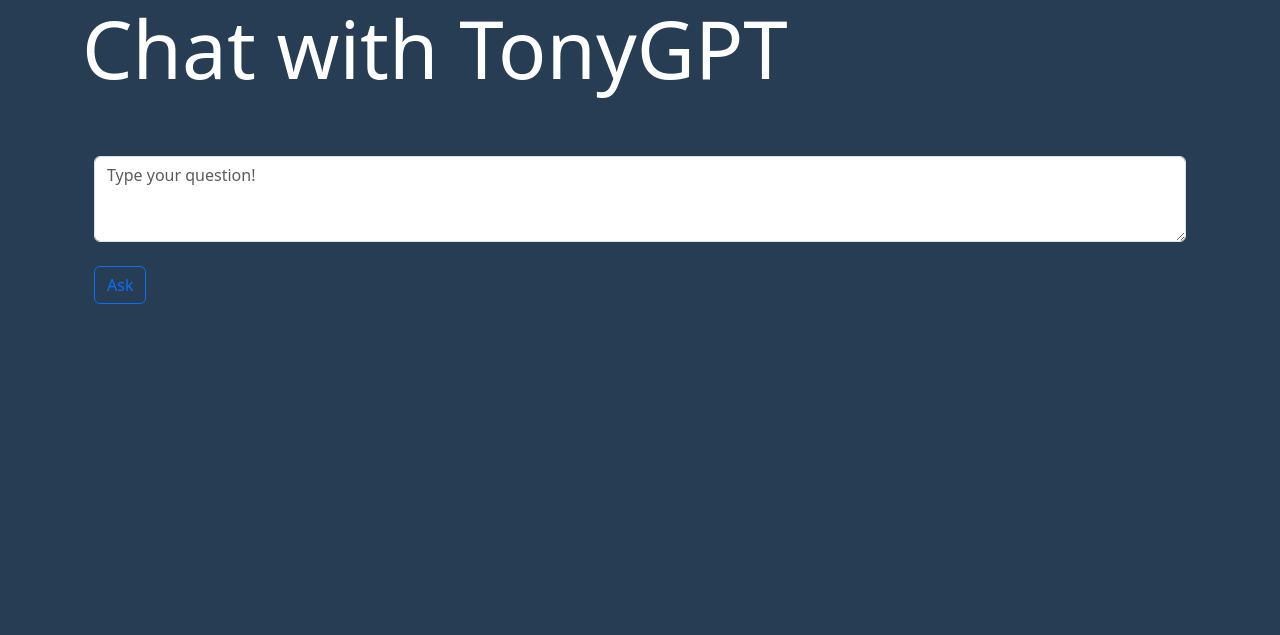
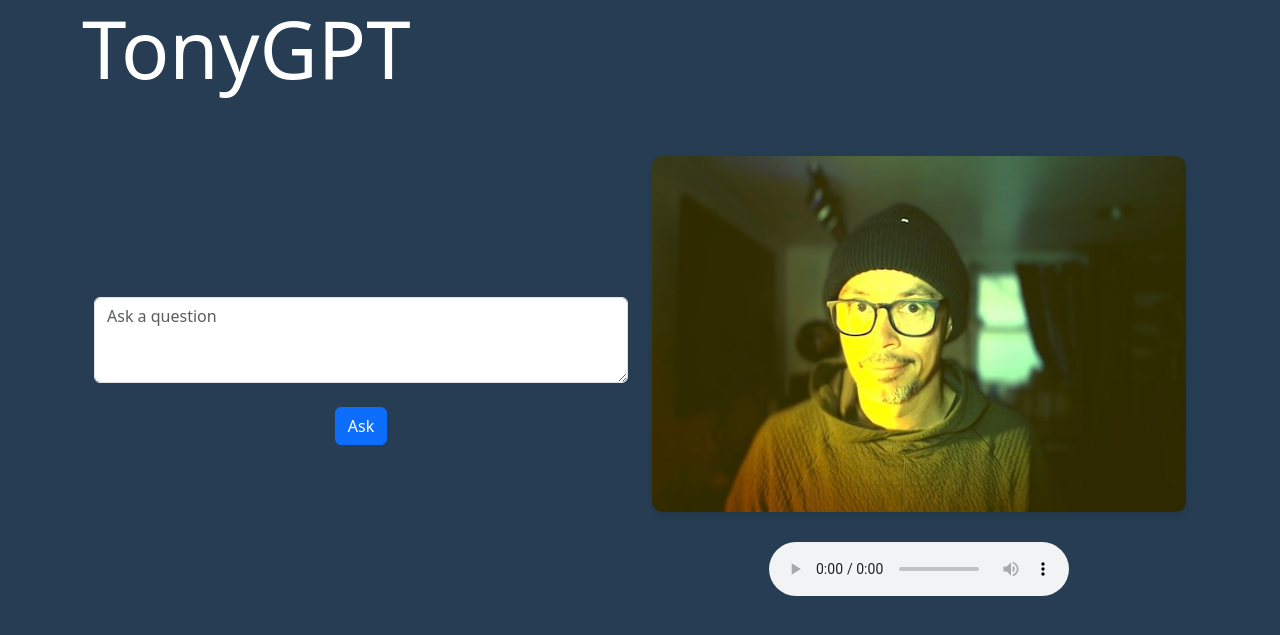
Before and after one commit to khalua/zoltar, a Flask app: page / in a window 1280 px wide. Shown: the top 635 px of the page. Run offline with Flask 3, Linux system fonts and the light colour scheme; some libraries are stand-ins or nearby versions.

Commit message:
rearranged the UI, changed the default route to home

```diff
--- a/app.py
+++ b/app.py
@@ -80,7 +80,7 @@ def submit():
     )
     response.stream_to_file(speech_file_path)
 
-    return render_template('response.html', audio_file=audio_file, unique_id=unique_id)
+    return render_template('index.html', audio_file=audio_file, unique_id=unique_id)
 
 @app.route('/response_audio')
 def response_audio():
--- a/templates/index.html
+++ b/templates/index.html
@@ -1,24 +1,90 @@
 <!-- templates/index.html -->
 {% extends "base.html" %}
 
-{% block title %}Tony GPT{% endblock %}
+{% block title %}TonyGPT{% endblock %}
 
 {% block content %}
 
-<h1 class="display-1">Chat with TonyGPT</h1>
+    <h1 class="display-1">TonyGPT</h1>
 
-<div class="container-fluid">
+    <div class="container text-center">
+        <div class="row align-items-center">
+            <div class="col-md-6 col-sm-12">
                     <div class="mb-3">
                         <form action="/submit" method="post">
-            <textarea type="text" class="form-control" rows="3" name="user_input" placeholder="Type your question!" required></textarea>
+                            <textarea type="text" class="form-control" rows="3" name="user_input" placeholder="Ask a question" required></textarea>
                             <br>
-            <button type="submit" class="btn btn-outline-primary" id="submit-btn">
+                            <button type="submit" class="btn btn-primary" id="submit-btn">
                                 Ask
                             <span class="spinner-border spinner-border-sm d-none" role="status" aria-hidden="true" id="spinner"></span>
                             </button>
                         </form>
                     </div>
             </div>
+
+            <div class="col-md-6 col-sm-12">
+                <img id="dummy" src="{{ url_for('static', filename='tonys/tony0.jpg') }}" alt="Ventriloquist Dummy" class="img-fluid">
+
+                <!-- Audio Player -->
+                <audio id="speech" controls autoplay onplay="animateMouth()" onended="stopMouthAnimation()">
+                    <source src="{{ url_for('static', filename='response.mp3') }}?{{ unique_id }}" type="audio/mpeg">
+                    Your browser does not support the audio element.
+                </audio>
+            </div>
+        </div>
+    </div>
+
+
+
+
+    <!-- JavaScript for Animation -->
+    <script src="https://cdnjs.cloudflare.com/ajax/libs/gsap/3.6.0/gsap.min.js"></script>
+
+    <script>
+
+        let speechElement = document.getElementById('speech');
+
+        let mouthImages = [
+            "{{ url_for('static', filename='tonys/tony1.jpg') }}",
+            "{{ url_for('static', filename='tonys/tony2.jpg') }}",
+            "{{ url_for('static', filename='tonys/tony3.jpg') }}",
+            "{{ url_for('static', filename='tonys/tony5.jpg') }}",
+            "{{ url_for('static', filename='tonys/tony6.jpg') }}",
+            "{{ url_for('static', filename='tonys/tony7.jpg') }}",
+            "{{ url_for('static', filename='tonys/tony8.jpg') }}",
+            "{{ url_for('static', filename='tonys/tony9.jpg') }}",
+            // Add more states as needed
+        ];
+        let animationInterval;
+
+        function getRandomImageIndex() {
+            return Math.floor(Math.random() * mouthImages.length);
+        }
+
+        function animateMouth() {
+            animationInterval = setInterval(() => {
+                let currentImage = getRandomImageIndex();
+                document.getElementById('dummy').src = mouthImages[currentImage];
+            }, 200); // Adjust timing as needed
+        }
+
+        function stopMouthAnimation() {
+            clearInterval(animationInterval);
+            document.getElementById('dummy').src = "{{ url_for('static', filename='tonys/tony0.jpg') }}";
+        }
+
+        speechElement.onplay = animateMouth;
+        speechElement.onended = stopMouthAnimation;
+
+        // Handle play and pause in a single event listener
+        speechElement.onpause = function() {
+            if (speechElement.paused) {
+                stopMouthAnimation();
+            }
+        };
+
+    </script>
+
 
     <script type="text/javascript">
         document.getElementById('submit-btn').addEventListener('click', function() {
```
Lines whose indentation alone changed are shown as unchanged.
